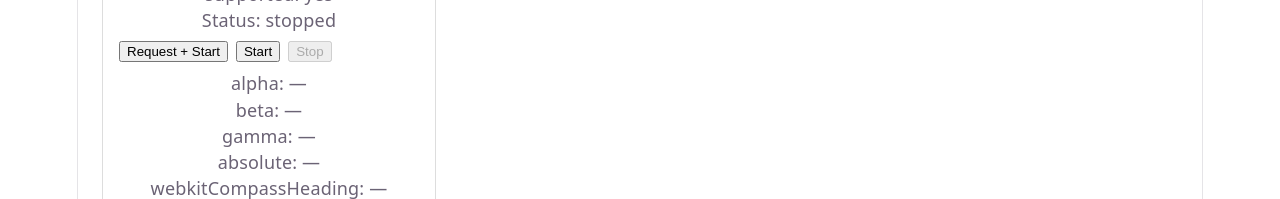
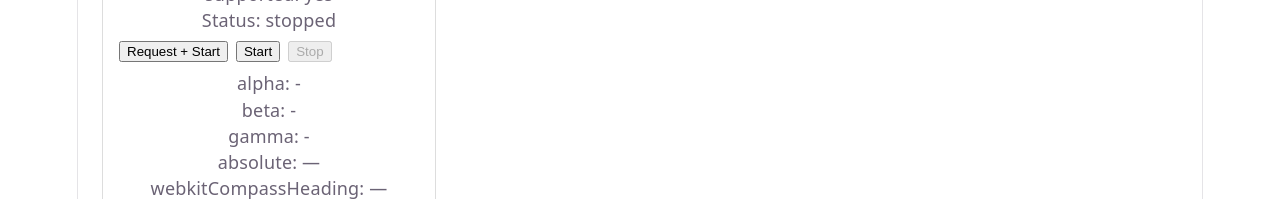
Before and after one commit to luislobo14rap/use-device-orientation-hooks, a React (Vite) app: page / in a window 1280 px wide. Shown: the part 133-332 px from the top of the page. Built offline with nearby package versions, Linux system fonts and the light colour scheme.

Commit message:
arredondado valores na tela

```diff
--- a/src/OrientationExamples.tsx
+++ b/src/OrientationExamples.tsx
@@ -26,6 +26,14 @@ function Card({
 
 export default function OrientationExamples() {
   const device = useDeviceOrientationMovement()
+
+  let alpha = device.orientation?.alpha ?? "-",
+    beta = device.orientation?.beta ?? "-",
+    gamma = device.orientation?.gamma ?? "-"
+
+  alpha = typeof alpha === "number" ? alpha.toFixed(2) : "-"
+  beta = typeof beta === "number" ? beta.toFixed(2) : "-"
+  gamma = typeof gamma === "number" ? gamma.toFixed(2) : "-"
 
   return (
     <main style={{ padding: 24, display: "flex", gap: 16, flexWrap: "wrap" }}>
@@ -61,9 +69,9 @@ export default function OrientationExamples() {
         </div>
 
         <div style={{ marginTop: 8 }}>
-          <div>alpha: {device.orientation?.alpha ?? "—"}</div>
-          <div>beta: {device.orientation?.beta ?? "—"}</div>
-          <div>gamma: {device.orientation?.gamma ?? "—"}</div>
+          <div>alpha: {alpha ?? "—"}</div>
+          <div>beta: {beta ?? "—"}</div>
+          <div>gamma: {gamma ?? "—"}</div>
           <div>absolute: {String(device.orientation?.absolute ?? "—")}</div>
           <div>
             webkitCompassHeading:{" "}
--- a/src/hooks/use-device-orientation-movement.tsx
+++ b/src/hooks/use-device-orientation-movement.tsx
@@ -24,13 +24,13 @@ interface UseDeviceOrientationMovementReturn {
 const useDeviceOrientationMovement = (): UseDeviceOrientationMovementReturn => {
   const deviceOrientation = useDeviceOrientation()
 
-  const previousAlpha = useRef<number | null>(null)
-  const previousBeta = useRef<number | null>(null)
-  const previousGamma = useRef<number | null>(null)
+  const previousAlpha = useRef<number | null>(null),
+    previousBeta = useRef<number | null>(null),
+    previousGamma = useRef<number | null>(null)
 
-  const [movementAlpha, setMovementAlpha] = useState(0)
-  const [movementBeta, setMovementBeta] = useState(0)
-  const [movementGamma, setMovementGamma] = useState(0)
+  const [movementAlpha, setMovementAlpha] = useState(0),
+    [movementBeta, setMovementBeta] = useState(0),
+    [movementGamma, setMovementGamma] = useState(0)
 
   useEffect(() => {
     const { orientation } = deviceOrientation
@@ -61,9 +61,9 @@ const useDeviceOrientationMovement = (): UseDeviceOrientationMovementReturn => {
       return
     }
 
-    const currentAlpha = alpha ?? previousAlpha.current
-    const currentBeta = beta ?? previousBeta.current
-    const currentGamma = gamma ?? previousGamma.current
+    const currentAlpha = alpha ?? previousAlpha.current,
+      currentBeta = beta ?? previousBeta.current,
+      currentGamma = gamma ?? previousGamma.current
 
     // Normalize alpha delta to [-180, 180).
     //
@@ -75,8 +75,8 @@ const useDeviceOrientationMovement = (): UseDeviceOrientationMovementReturn => {
     const movementAlpha =
       ((currentAlpha - previousAlpha.current + 540) % 360) - 180
 
-    const movementBeta = currentBeta - previousBeta.current
-    const movementGamma = currentGamma - previousGamma.current
+    const movementBeta = currentBeta - previousBeta.current,
+      movementGamma = currentGamma - previousGamma.current
 
     const hasGimbalLockNoise =
       Math.abs(movementAlpha) > GIMBAL_LOCK_JUMP_THRESHOLD ||
```
